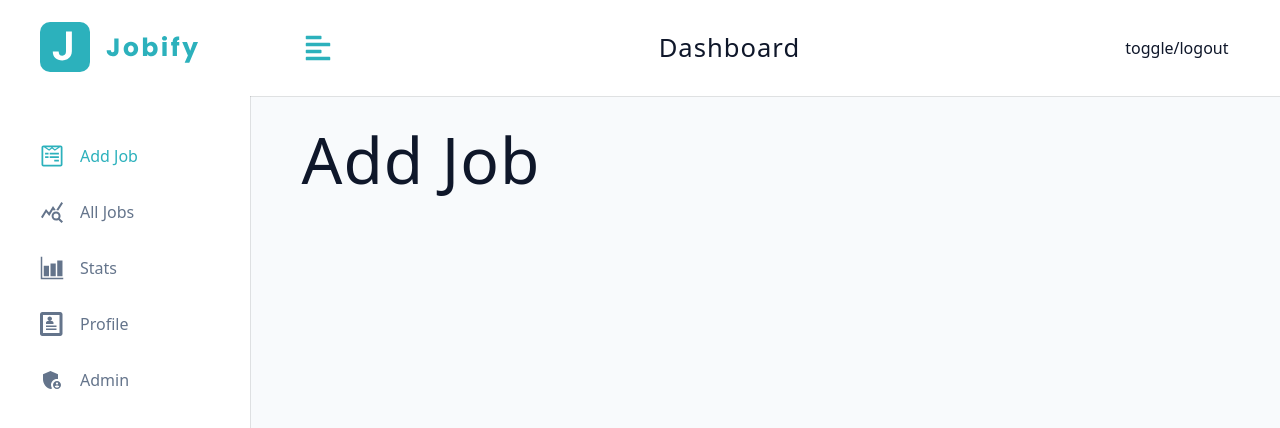
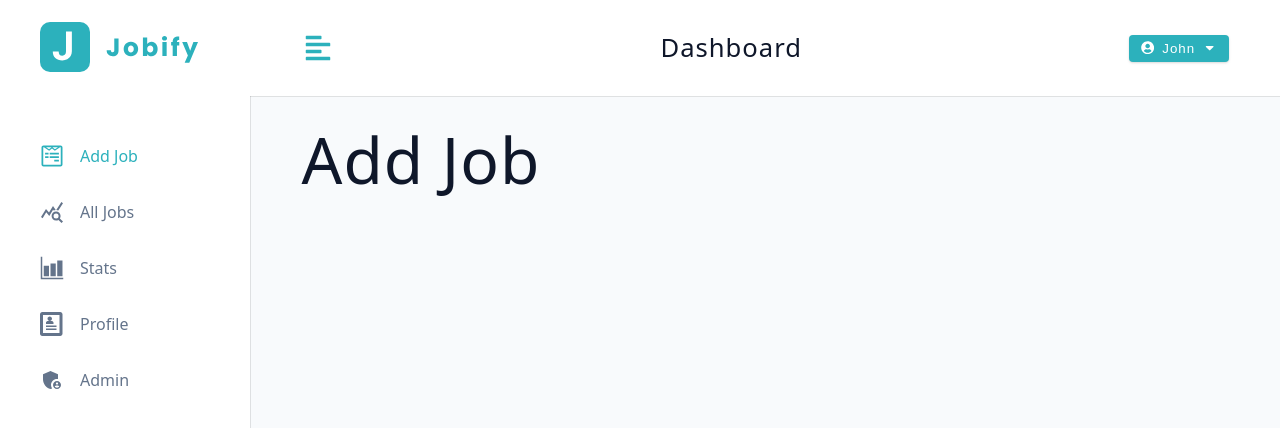
Before and after one commit to faizzamri/client-app, a React (Vite) app: page /dashboard in a window 1280 px wide. Shown: the top 428 px of the page. Built offline with nearby package versions, Linux system fonts and the light colour scheme.

Commit message:
logout container created

```diff
--- /dev/null
+++ b/src/components/LogoutContainer.jsx
@@ -0,0 +1,23 @@
+import React from 'react'
+import { FaUserCircle, FaCaretDown } from 'react-icons/fa';
+import Wrapper from '../assets/wrappers/LogoutContainer';
+import { useState } from 'react';
+import { useDashboardContext } from '../pages/DashboardLayout';
+
+
+const LogoutContainer = () => {
+    const [showLogout, setShowLogout] = useState(false)
+    const { user, logoutUser } = useDashboardContext()
+  return (
+    <Wrapper>
+      <button className="btn logout-btn" onClick={()=> setShowLogout(!showLogout)}>
+        <FaUserCircle/> {user?.name} <FaCaretDown/>
+      </button>
+      <div className={showLogout ? 'dropdown show-dropdown' : 'dropdown'}>
+        <button className="dropdown-btn" onClick={logoutUser}>logout</button>
+      </div>
+    </Wrapper>
+  )
+}
+
+export default LogoutContainer
--- a/src/components/Navbar.jsx
+++ b/src/components/Navbar.jsx
@@ -3,15 +3,16 @@
 import { FaAlignLeft } from 'react-icons/fa'
 import Logo from './Logo'
 import { useDashboardContext } from '../pages/DashboardLayout'
+import LogoutContainer from './LogoutContainer'
 
 const Navbar = () => {
-  const {toggleSidebar} = useDashboardContext()
+  const { toggleSidebar } = useDashboardContext()
   return (
     <Wrapper>
       <div className="nav-center">
         <button type='button' className="toggle-btn" onClick={toggleSidebar}><FaAlignLeft /></button>
         <div><Logo /><h4 className="logo-text">dashboard</h4></div>
-        <div className="btn-container">toggle/logout</div>
+        <div className="btn-container"><LogoutContainer /></div>
       </div>
     </Wrapper>
   )
```
